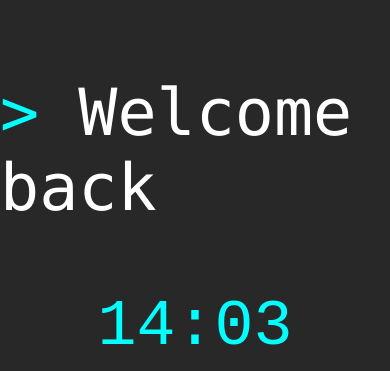
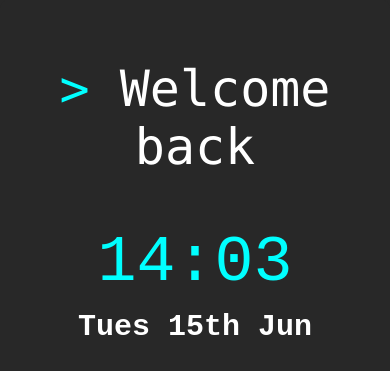
Before and after one commit to AkThao/chrome-startpage, a browser extension: page index.html in a window 390 px wide. Shown: the top 371 px of the page. Drawn offline with Linux system fonts and the light colour scheme.

Commit message:
Improve responsiveness on really small screen sizes

```diff
--- a/styles.css
+++ b/styles.css
@@ -18,6 +18,7 @@ body {
 
 #title-section {
     height: 20%;
+    width: 90%;
     display: flex;
     justify-content: center;
     align-items: center;
@@ -29,6 +30,13 @@ body {
     font-size: 65px;
     font-weight: normal;
     font-family: "Lucida Console", monospace;
+    text-align: center;
+}
+
+@media (max-width: 606px) {
+    #title-section p {
+        font-size: 50px;
+    }
 }
 
 #title-section span {
```
